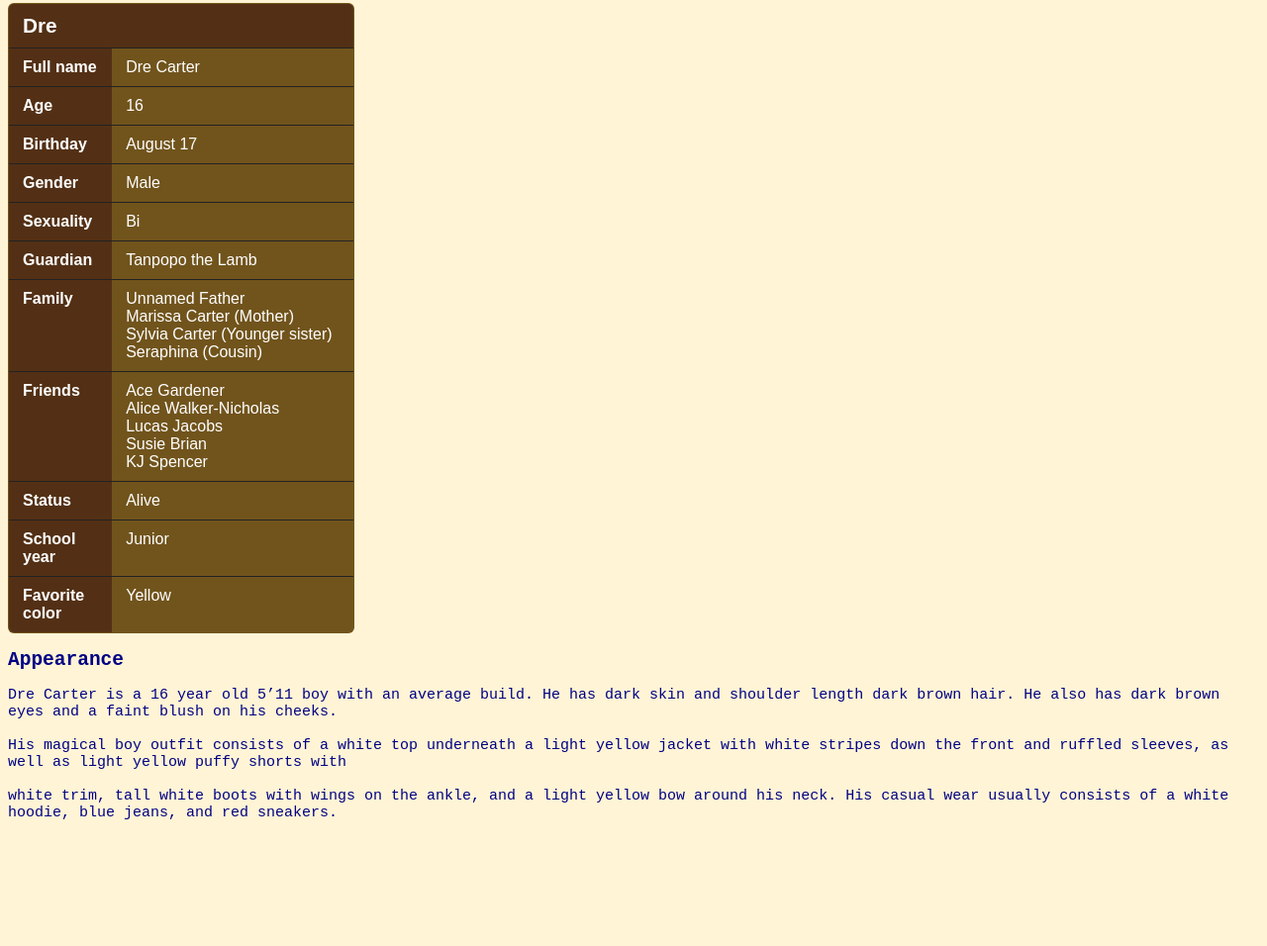
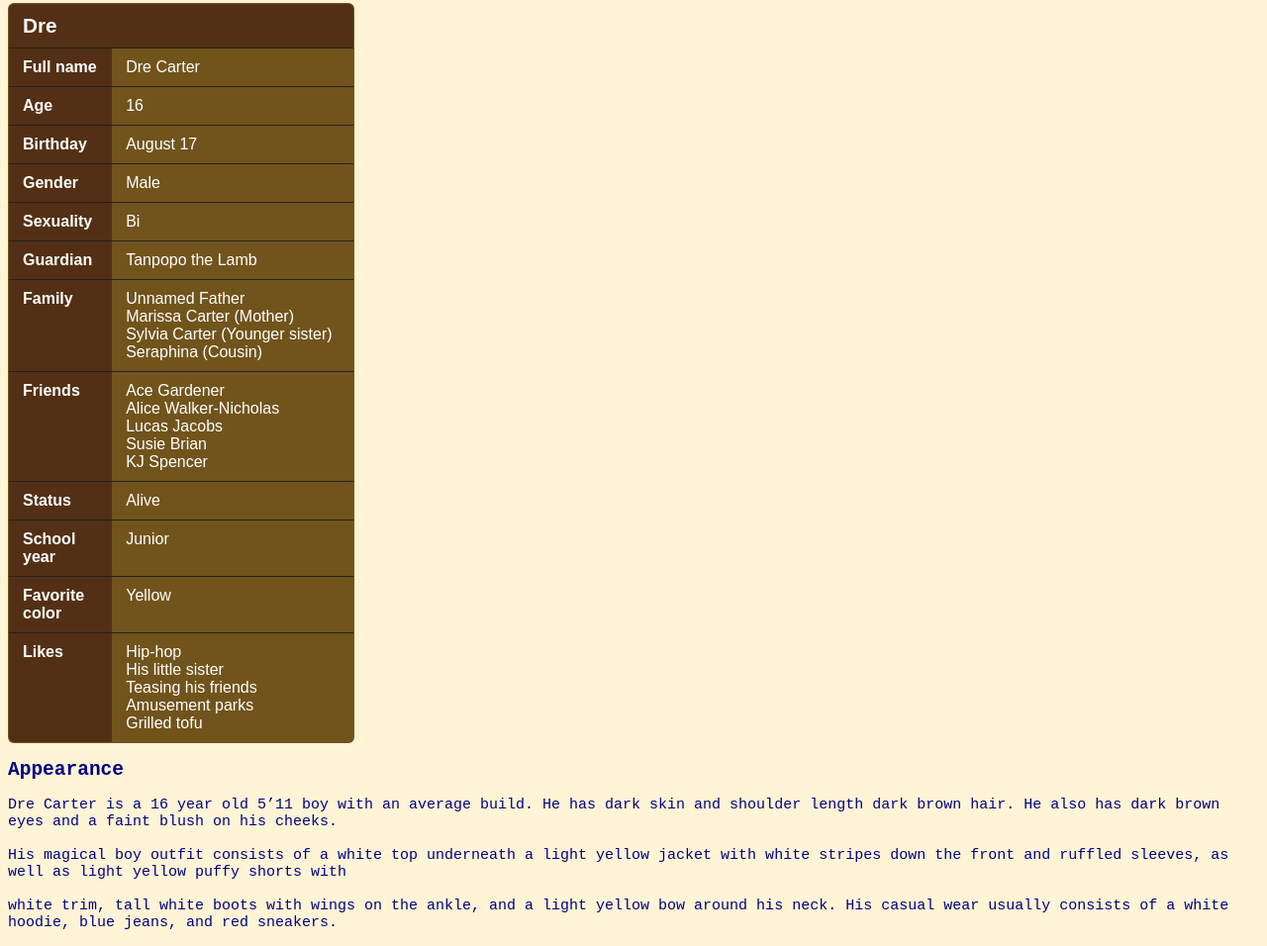
Before and after one commit to Hoshimimi/Glitterblood, a plain HTML site: page Dre.html in a window 1280 px wide. Shown: the part 618-1574 px from the top of the page at 99% size. Before the commit the page ends 1463 px from the top, so only its background shows below. Drawn offline with Linux system fonts and the light colour scheme.

Commit message:
Add likes section to Dre.html

```diff
--- a/Dre.html
+++ b/Dre.html
@@ -81,6 +81,16 @@
     <td>Yellow</td>
   </tr>
 
+<tr>
+    <th>Likes</th>
+    <td>Hip-hop<br>
+His little sister<br>
+Teasing his friends<br>
+Amusement parks<br>
+Grilled tofu<br>
+    </td>
+</tr>
+
 </table>
 </div>
 
```
